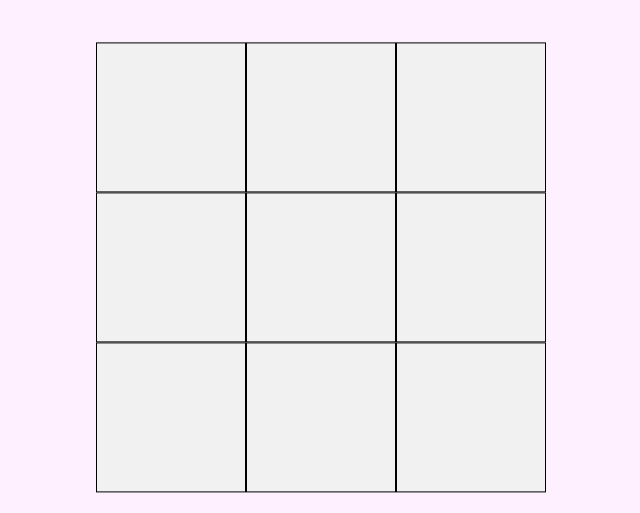
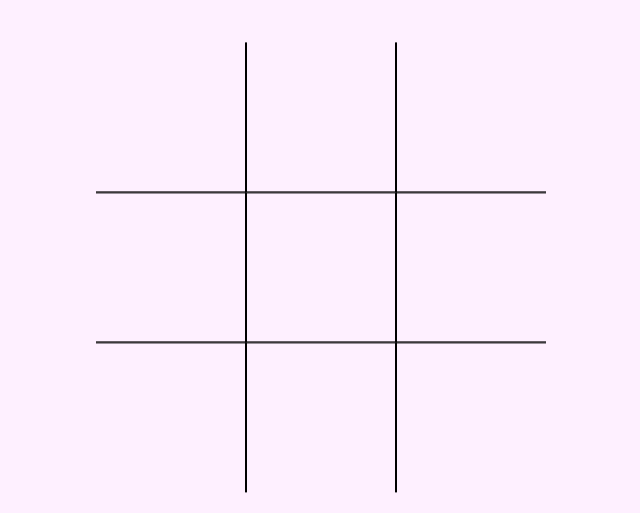
Before and after one commit to MaheshRath08/JS_TicTacToe, a plain HTML site: page index.html in a window 1280 px wide. Shown: the top 513 px of the page, without its empty margins (319-959 px from the left). Drawn offline with Linux system fonts and the light colour scheme.

Commit message:
cell shape, colors

```diff
--- a/index.html
+++ b/index.html
@@ -11,15 +11,15 @@
 <body>
     <div class="container">
         <div class="cell-container">
-            <div class="cells" cellId="0"></div>
-            <div class="cells" cellId="1"></div>
-            <div class="cells" cellId="2"></div>
-            <div class="cells" cellId="3"></div>
+            <div class="cells up left" cellId="0"></div>
+            <div class="cells up" cellId="1"></div>
+            <div class="cells up right" cellId="2"></div>
+            <div class="cells left" cellId="3"></div>
             <div class="cells" cellId="4"></div>
-            <div class="cells" cellId="5"></div>
-            <div class="cells" cellId="6"></div>
-            <div class="cells" cellId="7"></div>
-            <div class="cells" cellId="8"></div>
+            <div class="cells right" cellId="5"></div>
+            <div class="cells left bot" cellId="6"></div>
+            <div class="cells bot" cellId="7"></div>
+            <div class="cells bot right" cellId="8"></div>
         </div>
         <h2 class="message">Welcome to Tic, Tac, Toe</h2>
         <button id="reset">RESET</button>
--- a/main.js
+++ b/main.js
@@ -66,8 +66,8 @@ function checkWinner(){
             won=true
             break
         }
+    }
 
-    }
     if(won){
         running = false
         messageEl.textContent = `${currentPlayer} Won`
--- a/style.css
+++ b/style.css
@@ -5,7 +5,7 @@
     font-family:cursive;
 }
 body{
-    background-color: rgb(254, 240, 255);
+    background-color: #fef0ff;
 }
 .container{
     position: absolute;
@@ -22,13 +22,12 @@ body{
     height: 150px;
     border: 1px solid black;
     cursor: pointer;
-    background-color: #f1f1f1;
     text-align: center;
     line-height: 150px;
     font-size: 3rem;
 }
+.cells:hover{background-color: #eb91a3;}
 .message{
-
     text-align: center;
     margin-top: 1.5rem;
     font-size: 2rem;
@@ -46,3 +45,8 @@ button{
     box-shadow: 0 0 10px 1px rgba(0, 0, 0, 0.5);
     cursor: pointer;
 }
+button:hover{background-color: cadetblue;}
+.up{border-top: none;}
+.bot{border-bottom: none;}
+.left{border-left: none;}
+.right{border-right: none;}
```
